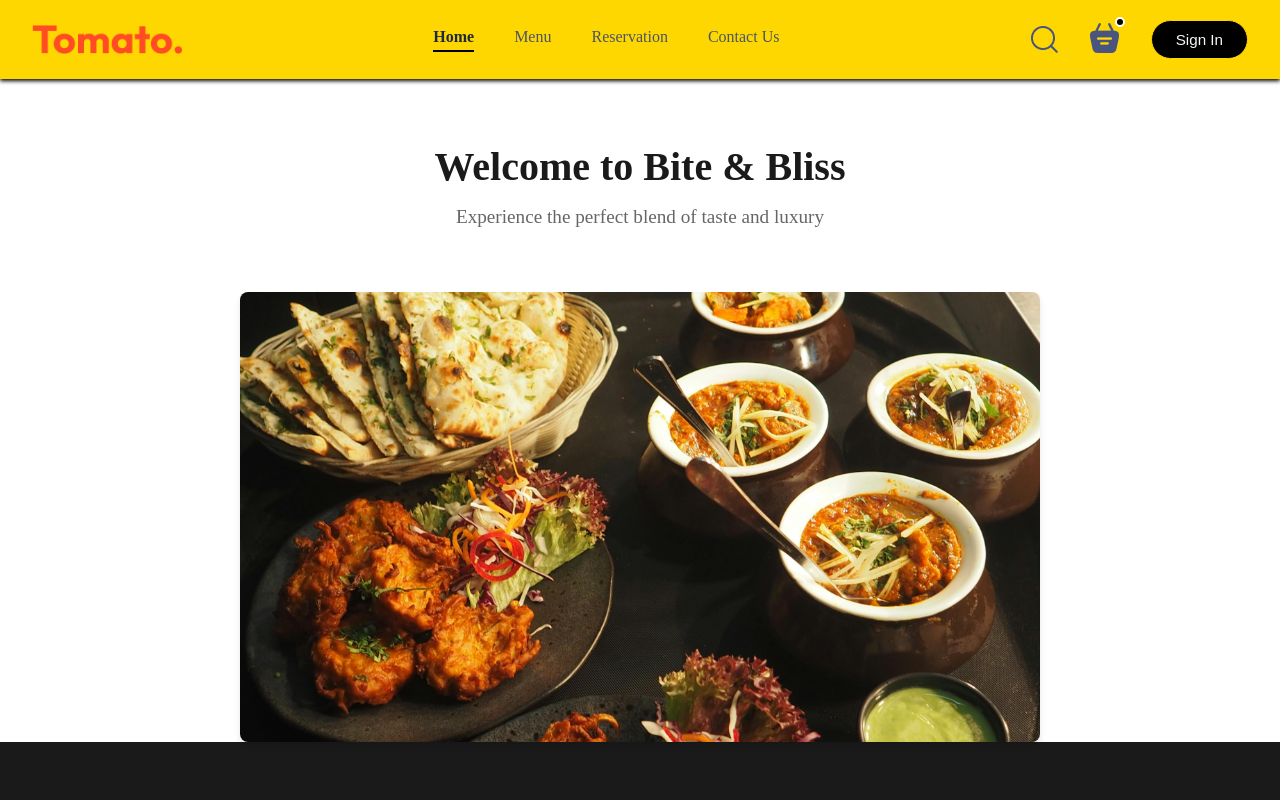
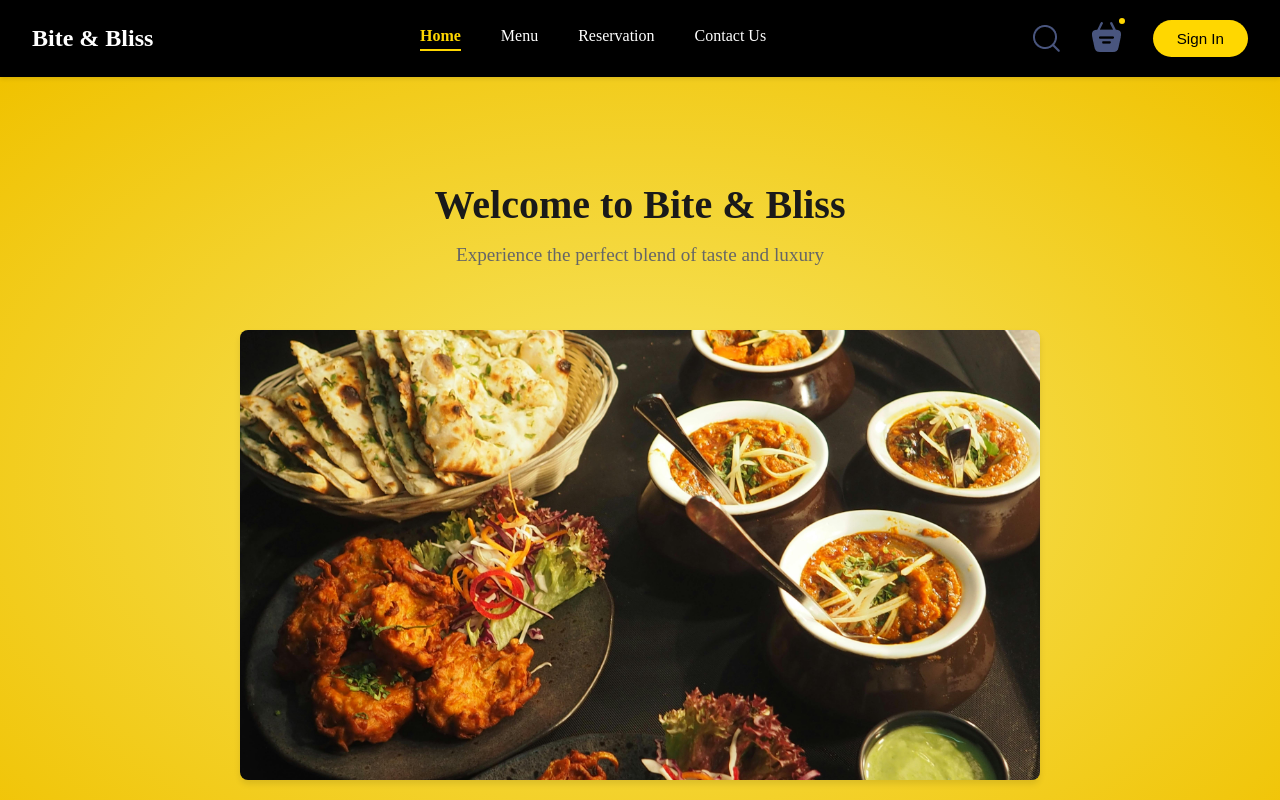
Before and after one commit to Avishka-Weerasekara/GUI, a React (Vite) app in the folder HTML/frontend/: page / in a window 1280 px wide. Shown: the top 800 px of the page. Built offline with nearby package versions, Linux system fonts and the light colour scheme.

Commit message:
edit nvbr

```diff
--- a/HTML/frontend/src/components/Header/Header.css
+++ /dev/null
@@ -1,45 +0,0 @@
-.header {
-    height: 34vw;
-    margin: 30px auto;
-    background: url('/header_img.png') no-repeat center;
-    background-size: contain;
-    position: relative;
-    display: flex;
-    justify-content: center;
-    align-items: center;
-}
-
-.header-contents {
-    position: absolute;
-    display: flex;
-    flex-direction: column;
-    align-items: center;
-    text-align: center;
-    gap: 1.5vw;
-    max-width: 50%;
-    top: 50%;
-    left: 50%;
-    transform: translate(-50%, -50%);
-}
-
-
-
-.header-contents h2{
-    font-weight: 500;
-    color: white;
-    font-size: max(4.5vw,22px);
-}
-.header-contents p{
-    color: white;
-    font-size: 1vw;
-}
-
-.header-contents button{
-    border: none;
-    color: aqua;
-    font-weight: 500;
-    padding: 1vw;
-    background-color: beige;
-    font-size: max(1vw,30px);
-    border-radius: 50px;
-}
--- a/HTML/frontend/src/components/Header/Header.jsx
+++ /dev/null
@@ -1,15 +0,0 @@
-import React from 'react'
-import './Header.css'
-
-const Header = () => {
-  return (
-    <div className='header'>
-      <div className="header-contents">
-        <h2>Welcome to Bite & Bliss</h2>
-        <p>Experience the perfect blend of taste and luxury</p>
-      </div>
-    </div>
-  )
-}
-
-export default Header
--- a/HTML/frontend/src/components/Navbar/Navbar.css
+++ b/HTML/frontend/src/components/Navbar/Navbar.css
@@ -3,25 +3,35 @@
     display: flex;
     justify-content: space-between;
     align-items: center;
-    background: #ffd700;
-    box-shadow: 0 2px 4px ;
+    background: #000000; /* Black background for navbar */
+    box-shadow: 0 2px 4px rgba(0, 0, 0, 0.1); /* Subtle shadow for depth */
     position: relative;
 }
 
 .navbar .logo {
-    width: 150px;
-    height: auto;
-    background-color: #ffd700;
+    font-size: 1.5rem;
+    color: #ffffff; /* Yellow text for logo */
+    font-weight: bold;
 }
 
 .navbar-menu {
     display: flex;
     list-style: none;
     gap: 2.5rem;
-    color: #4B5563;
+    color: #FFFFFF; /* White menu items */
     font-size: 1rem;
     font-weight: 500;
-    background-color: #ffd700;
+    background-color: transparent;
+}
+
+.navbar-menu li {
+    cursor: pointer;
+    color: #FFFFFF; /* White menu items */
+    transition: color 0.2s ease;
+}
+
+.navbar-menu li:hover {
+    color: #FFD700; /* Yellow on hover */
 }
 
 .navbar-right {
@@ -31,10 +41,10 @@
 }
 
 .navbar button {
-    background: rgb(0, 0, 0);
+    background: #FFD700; /* Yellow background for button */
     font-size: 0.95rem;
-    color: #f8f5f5;
-    border: 1.5px solid #ffd700;
+    color: #000000; /* Black text for button */
+    border: none;
     padding: 0.625rem 1.5rem;
     border-radius: 9999px;
     cursor: pointer;
@@ -43,40 +53,32 @@
 }
 
 .navbar button:hover {
-    background: #ffd700;
-    color: rgb(3, 3, 3);
+    background: #FFFFFF; /* White background on hover */
+    color: #000000; /* Black text on hover */
 }
 
 .navbar .active {
-    color: #1F2937;
+    color: #FFD700; /* Yellow for active menu item */
     padding-bottom: 0.25rem;
-    border-bottom: 2px solid #000000;
+    border-bottom: 2px solid #FFD700;
     font-weight: 600;
-}
-
-.navbar li {
-    cursor: pointer;
-    transition: color 0.2s ease;
-}
-
-.navbar li:hover {
-    color: #1F2937;
 }
 
 .navbar-search-icon {
     position: relative;
     cursor: pointer;
+
 }
 
 .navbar-search-icon .dot {
     position: absolute;
     width: 0.625rem;
     height: 0.625rem;
-    background-color: #000000;
+    background-color: #FFD700; /* Yellow dot */
     border-radius: 50%;
     top: -0.375rem;
     right: -0.375rem;
-    border: 2px solid white;
+    border: 2px solid #000000; /* Black border */
 }
 
 .menu-icon {
@@ -96,10 +98,10 @@
         left: 0;
         right: 0;
         flex-direction: column;
-        background: white;
+        background: #000000; /* Black dropdown background */
         padding: 1rem;
         gap: 1rem;
-        box-shadow: 0 2px 4px rgba(0,0,0,0.1);
+        box-shadow: 0 2px 4px rgba(0, 0, 0, 0.1);
         z-index: 1000;
     }
 
--- a/HTML/frontend/src/components/Navbar/Navbar.jsx
+++ b/HTML/frontend/src/components/Navbar/Navbar.jsx
@@ -19,7 +19,7 @@ const Navbar = () => {
 
     return (
         <div className='navbar'>
-            <img src={assets.logo} alt="Restaurant Logo" className="logo" />
+            <div className="logo">Bite & Bliss</div>
             <div className="menu-icon" onClick={toggleMenu}>
                 <svg width="24" height="24" viewBox="0 0 24 24" fill="none" stroke="currentColor" strokeWidth="2">
                     {isMenuOpen ? (
--- a/HTML/frontend/src/pages/Home/Home.css
+++ b/HTML/frontend/src/pages/Home/Home.css
@@ -1,3 +1,9 @@
+.main-content {
+    padding-top: 40px;
+    padding-bottom: 80px;
+    min-height: 100vh;
+    background: radial-gradient(#f7e665, #f0c200);
+}
 .home-section {
     max-width: 1200px;
     margin: 0 auto;
--- a/HTML/frontend/src/pages/Home/Home.jsx
+++ b/HTML/frontend/src/pages/Home/Home.jsx
@@ -1,6 +1,6 @@
 import React from 'react'
 import './Home.css'
-import Header from '../../components/Header/Header'
+
 
 
 
```
